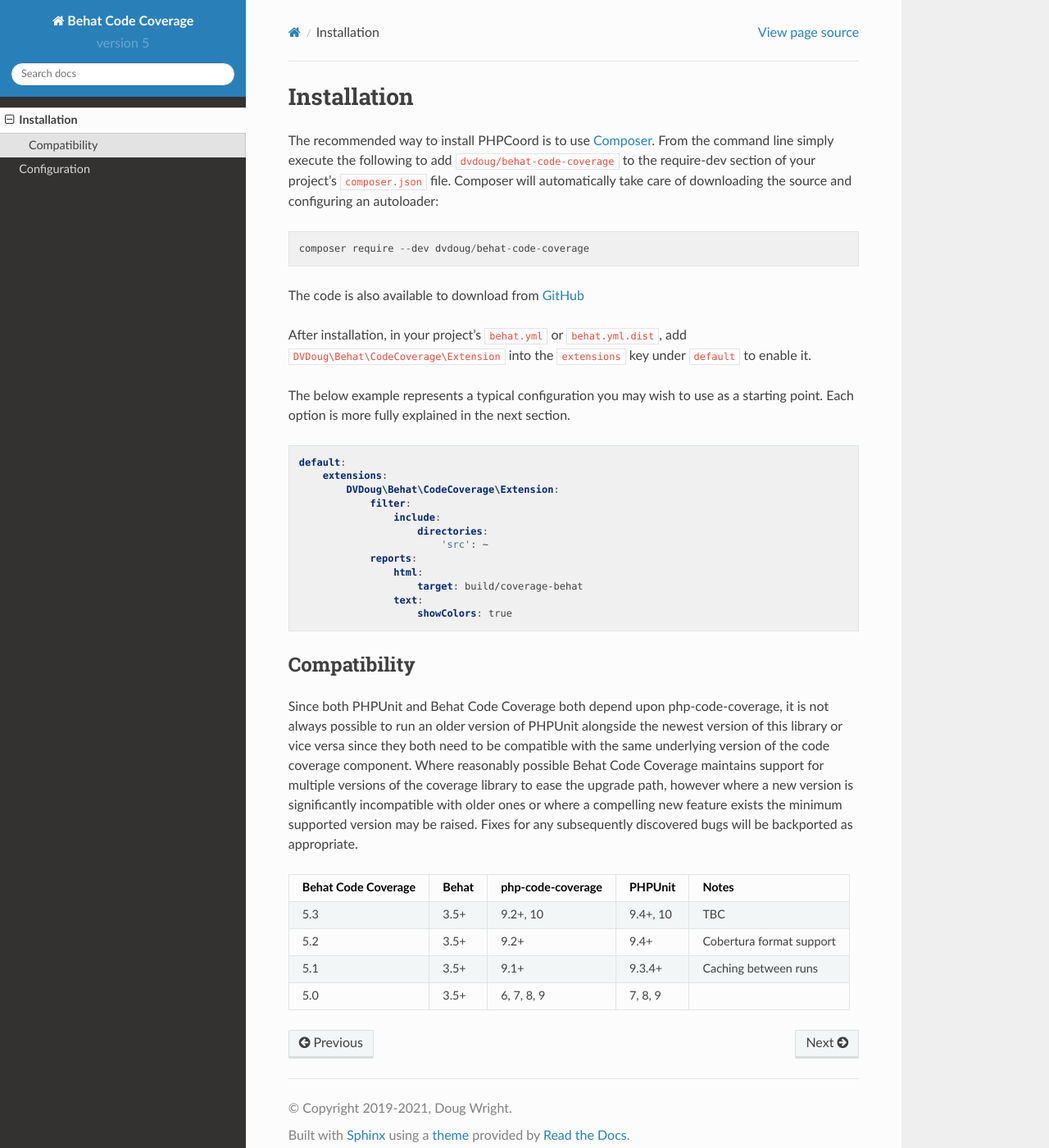
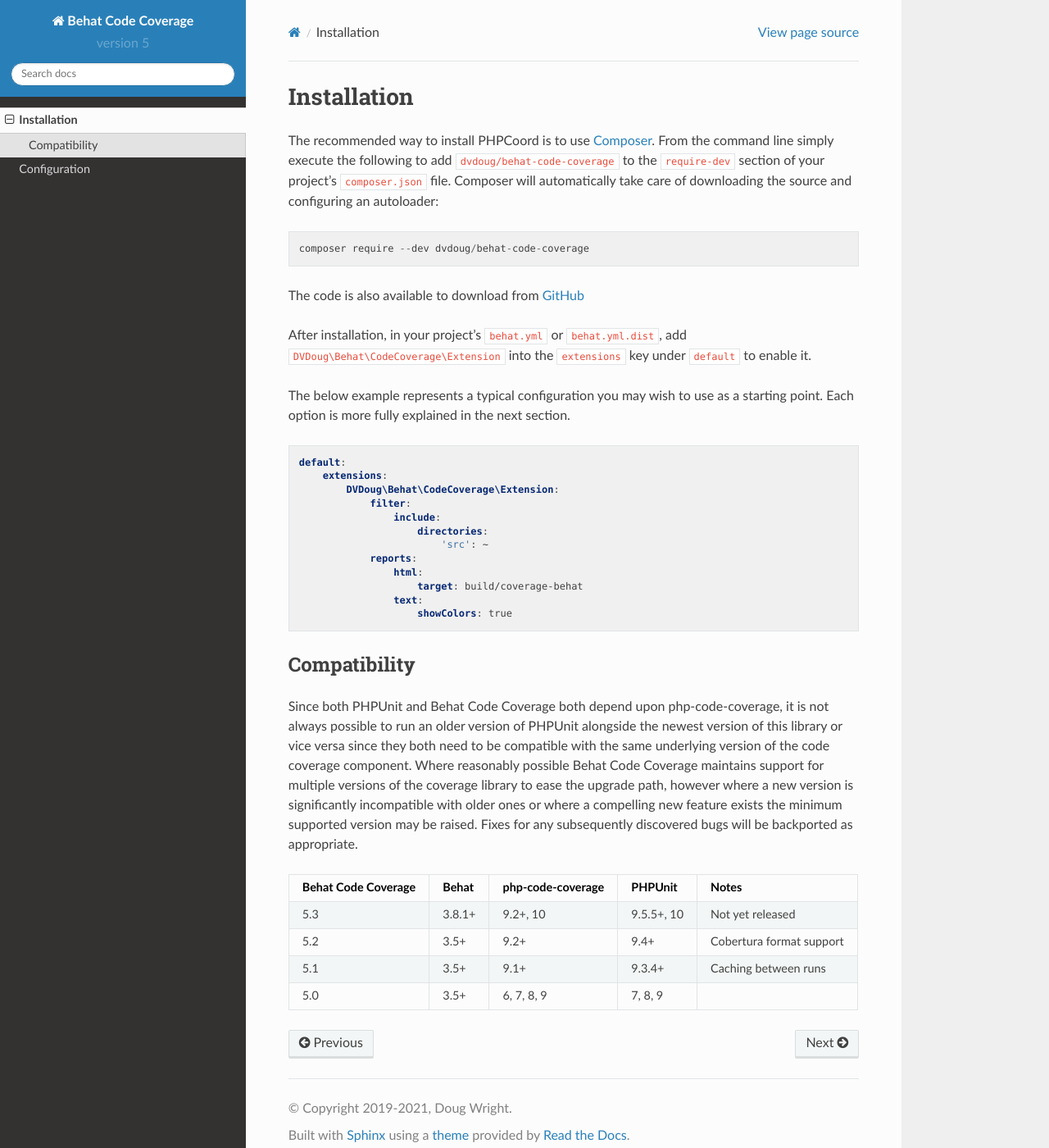
Before and after one commit to dvdoug/behat-code-coverage, a Sphinx documentation site: the page built from docs/installation.rst, in a window 1280 px wide and 1400 px high. Shown: the whole window at 82% size. Built offline with Sphinx 7.4.7 and the Read the Docs theme 2.0.0, drawn with Linux system fonts in a browser that asks for light colours.

Commit message:
Update docs

```diff
--- a/docs/installation.rst
+++ b/docs/installation.rst
@@ -2,7 +2,7 @@
 ============
 
 The recommended way to install PHPCoord is to use `Composer`_. From the command line simply execute the following to add
-``dvdoug/behat-code-coverage`` to the require-dev section of your project's ``composer.json`` file. Composer will
+``dvdoug/behat-code-coverage`` to the ``require-dev`` section of your project's ``composer.json`` file. Composer will
 automatically take care of downloading the source and configuring an autoloader:
 
 .. code::
@@ -41,17 +41,17 @@
 significantly incompatible with older ones or where a compelling new feature exists the minimum supported version may be
 raised. Fixes for any subsequently discovered bugs will be backported as appropriate.
 
-+---------------------+-------+-------------------+----------+--------------------------+
-| Behat Code Coverage | Behat | php-code-coverage | PHPUnit  | Notes                    |
-+=====================+=======+===================+==========+==========================+
-| 5.3                 | 3.5+  | 9.2+, 10          | 9.4+, 10 | TBC                      |
-+---------------------+-------+-------------------+----------+--------------------------+
-| 5.2                 | 3.5+  | 9.2+              | 9.4+     | Cobertura format support |
-+---------------------+-------+-------------------+----------+--------------------------+
-| 5.1                 | 3.5+  | 9.1+              | 9.3.4+   | Caching between runs     |
-+---------------------+-------+-------------------+----------+--------------------------+
-| 5.0                 | 3.5+  | 6, 7, 8, 9        | 7, 8, 9  |                          |
-+---------------------+-------+-------------------+----------+--------------------------+
++---------------------+--------+-------------------+------------+--------------------------+
+| Behat Code Coverage | Behat  | php-code-coverage | PHPUnit    | Notes                    |
++=====================+========+===================+============+==========================+
+| 5.3                 | 3.8.1+ | 9.2+, 10          | 9.5.5+, 10 | Not yet released         |
++---------------------+--------+-------------------+------------+--------------------------+
+| 5.2                 | 3.5+   | 9.2+              | 9.4+       | Cobertura format support |
++---------------------+--------+-------------------+------------+--------------------------+
+| 5.1                 | 3.5+   | 9.1+              | 9.3.4+     | Caching between runs     |
++---------------------+--------+-------------------+------------+--------------------------+
+| 5.0                 | 3.5+   | 6, 7, 8, 9        | 7, 8, 9    |                          |
++---------------------+--------+-------------------+------------+--------------------------+
 
 .. _Composer: https://getcomposer.org
 .. _GitHub: https://github.com/dvdoug/behat-code-coverage
```
